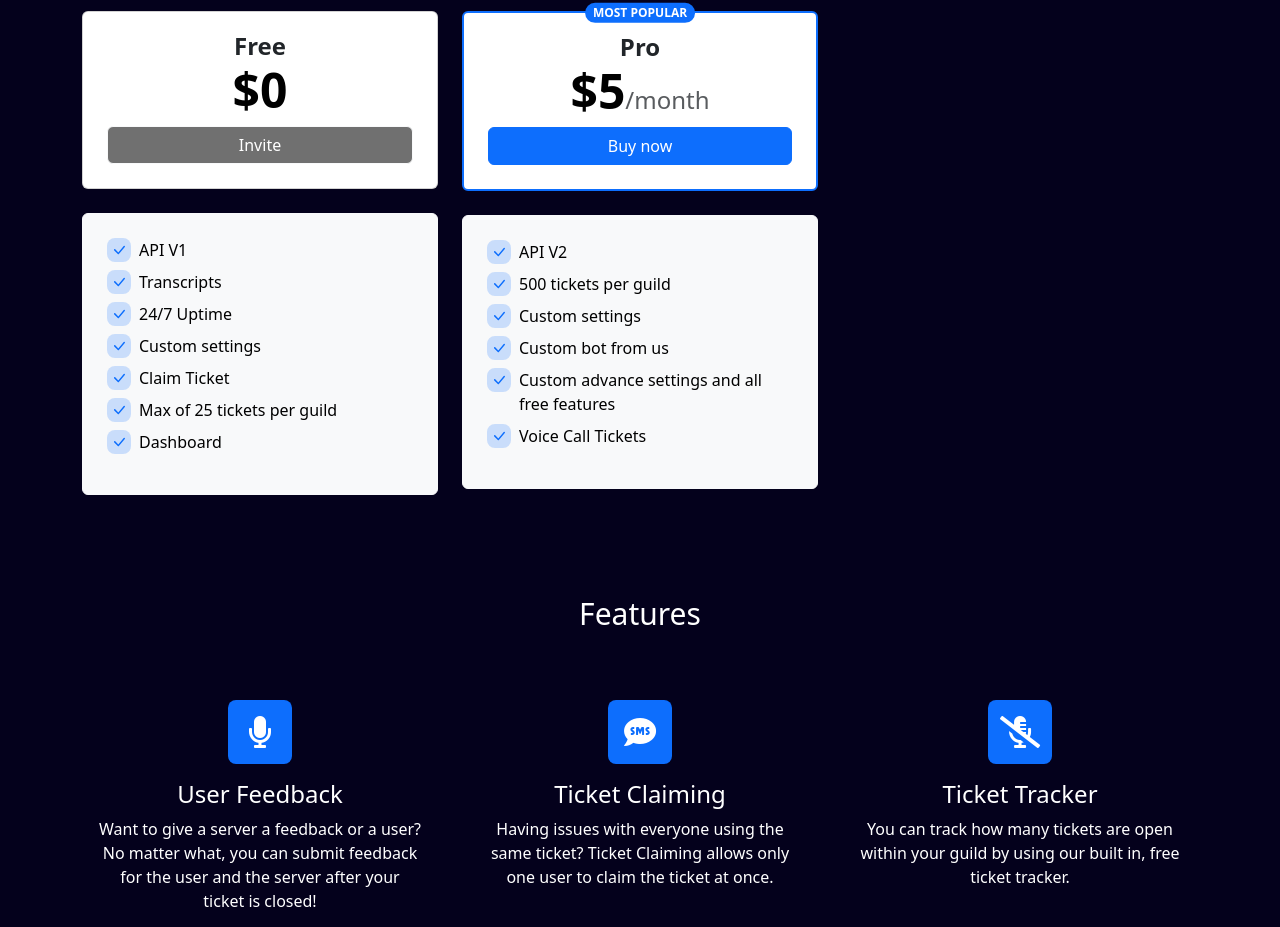
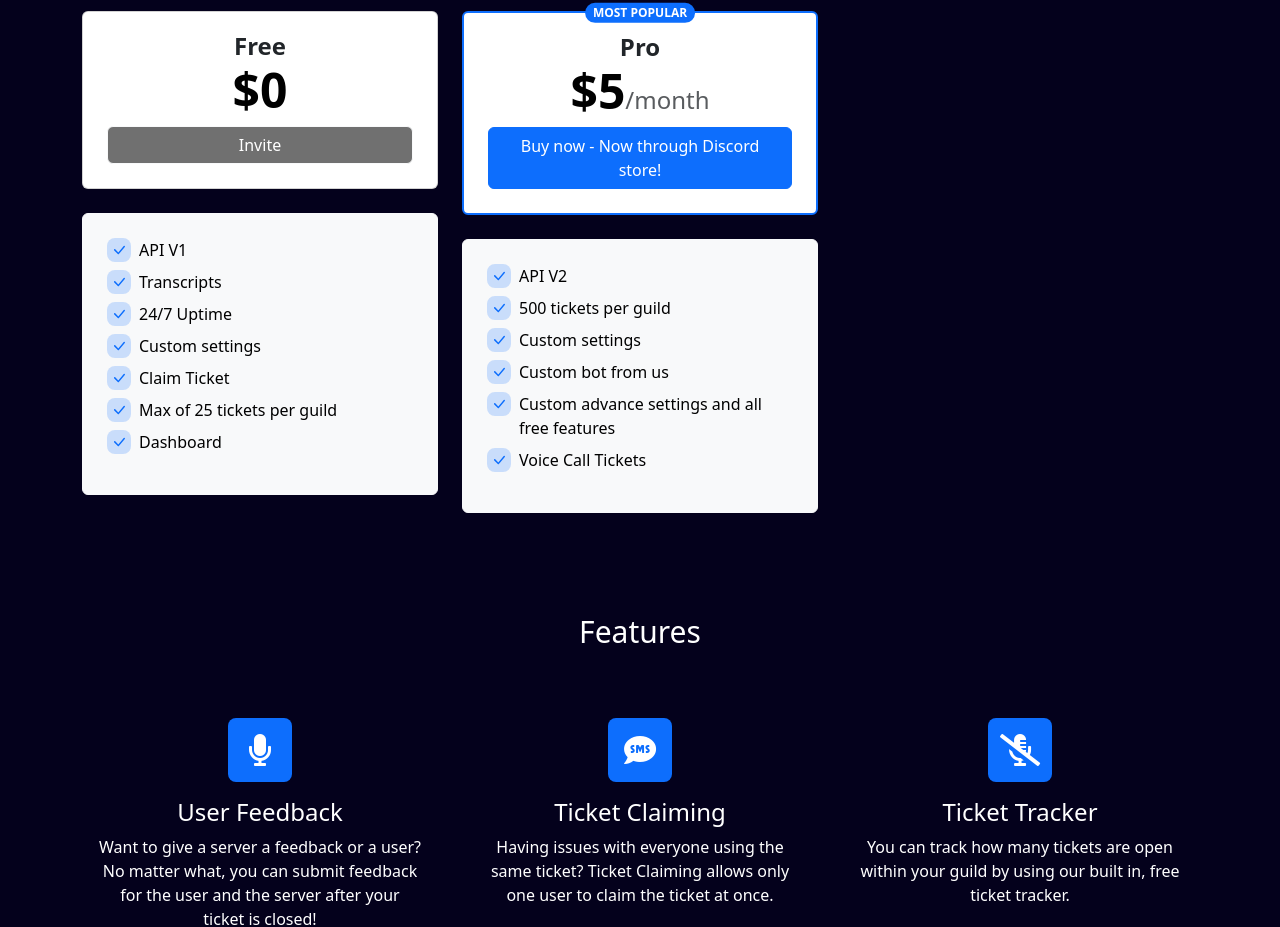
Before and after one commit to SkyBlox-Systems/TicketBot-Website, a plain HTML site: page index.html in a window 1280 px wide. Shown: the part 1837-2764 px from the top of the page. Drawn offline with nearby package versions, Linux system fonts and the light colour scheme; a script that the page names is missing; a web font is replaced by a local one.

Commit message:
Update index.html

```diff
--- a/index.html
+++ b/index.html
@@ -179,7 +179,7 @@
                     <div class="card border-primary border-2 mb-4">
                         <div class="card-body text-center p-4"><span class="badge rounded-pill bg-primary position-absolute top-0 start-50 translate-middle text-uppercase">Most Popular</span>
                             <h4 class="fw-bold card-subtitle">Pro</h4>
-                            <h4 class="display-5 fw-bold card-title" style="color: rgb(0,0,0);">$5<span class="fs-4 fw-normal text-muted">/month</span></h4><a class="btn btn-primary d-block w-100" role="button" href="https://ticketbot.mysellix.io/">Buy now</a>
+                            <h4 class="display-5 fw-bold card-title" style="color: rgb(0,0,0);">$5<span class="fs-4 fw-normal text-muted">/month</span></h4><a class="btn btn-primary d-block w-100" role="button" href="">Buy now - Now through Discord store!</a>
                         </div>
                     </div>
                     <div class="bg-light border rounded border-light p-4">
```
